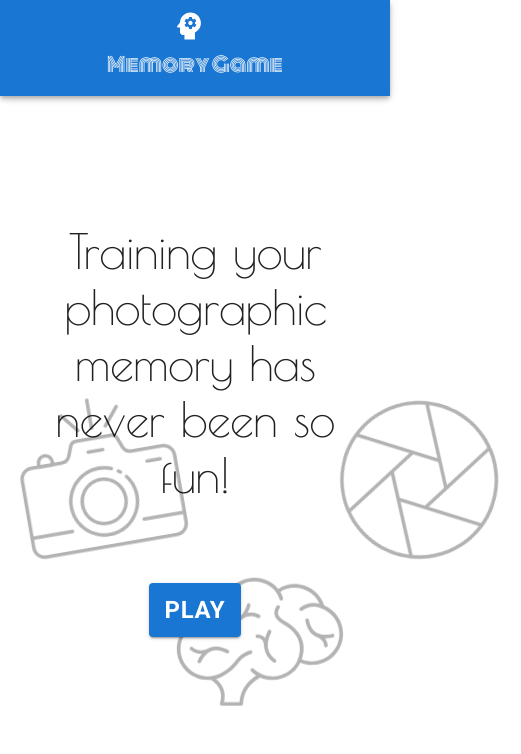
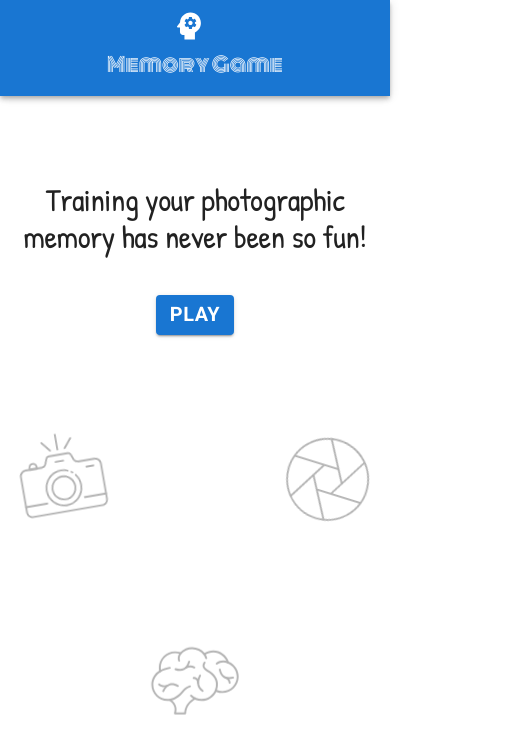
Before and after one commit to JosueDeLosSantos/Memory-Card, a React (Vite) app: page / in a window 390 px wide. Shown: the top 754 px of the page, 521 px wide, since content can reach past the window. Built offline with nearby package versions, Linux system fonts and the light colour scheme; no server answers.

Commit message:
Add responsive styles to the hero component

```diff
--- a/src/App.css
+++ b/src/App.css
@@ -1,8 +1,9 @@
-.img-list-item:hover {
-	box-shadow: 0px 0px 0px 5px rgb(219, 219, 16);
-}
-.img-list-item:active {
-	box-shadow: 0px 0px 0px 5px rgb(219, 134, 16);
+.containerStyles {
+	margin-top: 10vh !important;
+	display: flex !important;
+	flex-direction: column !important;
+	align-items: center !important;
+	min-width: 80% !important;
 }
 
 .toolbar {
@@ -16,6 +17,13 @@
 .gameLogo {
 	display: flex;
 	align-items: center;
+}
+
+.logoTypography {
+	margin-top: 1vh;
+	font-family: Monoton !important;
+	font-size: clamp(1rem, calc(1rem + 1vw), 2rem) !important;
+	height: fit-content;
 }
 
 .insideBox {
@@ -32,11 +40,28 @@
 	border-right: 3px solid gray;
 }
 
-.logoTypography {
-	margin-top: 1vh;
-	font-family: Monoton !important;
-	font-size: calc(1rem + 1vw) !important;
-	height: fit-content;
+.typographyHeroStyles {
+	text-align: center !important;
+	font-size: clamp(1.5rem, calc(1.5rem + 2vw), 3rem) !important;
+	font-family: Patrick_Hand !important;
+	margin-bottom: clamp(2rem, calc(2rem + 2vw), 4rem) !important;
+}
+
+.playBtn {
+	padding-top: 0.2em !important;
+	padding-right: 1em !important;
+	padding-bottom: 0.2em !important;
+	padding-left: 1em !important;
+}
+.playBtnTypo {
+	font-size: clamp(1rem, calc(1rem + 1vw), 2rem) !important;
+}
+
+.img-list-item:hover {
+	box-shadow: 0px 0px 0px 5px rgb(219, 219, 16);
+}
+.img-list-item:active {
+	box-shadow: 0px 0px 0px 5px rgb(219, 134, 16);
 }
 
 @media (max-width: 600px) {
--- a/src/components/Hero.jsx
+++ b/src/components/Hero.jsx
@@ -1,28 +1,13 @@
 import { Button, Container, Typography } from "@mui/material"
-
-const containerStyles = {
-    marginTop: "15vh",
-	display: "flex",
-	flexDirection: "column",
-    alignItems: "center",
-    minWidth: "80%",
-}
-
-const typographyStyles = {
-	textAlign: "center",
-	fontSize: "3rem",
-    fontFamily: "PoiretOne",
-    marginBottom: "5rem",
-}
 
 export default function Hero({handlePlaying}) {
 	return (
-		<Container style={containerStyles} maxWidth="sm">
-			<Typography variant="h1" component="h2" style={typographyStyles}>
+		<Container className="containerStyles" maxWidth="sm">
+			<Typography className="typographyHeroStyles" variant="h1" component="h2" /* style={typographyStyles} */>
 				Training your photographic memory has never been so fun!
 			</Typography>
-			<Button onClick={handlePlaying} variant="contained">
-				<Typography fontSize="1.5rem" variant="button" component="h3">Play</Typography>
+			<Button className="playBtn" onClick={handlePlaying} variant="contained">
+				<Typography className="playBtnTypo" variant="button" component="h3">Play</Typography>
 			</Button>
 		</Container>
 	)
--- a/src/index.css
+++ b/src/index.css
@@ -13,6 +13,16 @@
 	src: url("./assets/fonts/Poiret_One/PoiretOne-Regular.ttf");
 }
 
+@font-face {
+	font-family: Josefin;
+	src: url("./assets/fonts/Josefin_Slab/static/JosefinSlab-Bold.ttf");
+}
+
+@font-face {
+	font-family: Patrick_Hand;
+	src: url("./assets/fonts/Patrick_Hand/PatrickHand-Regular.ttf");
+}
+
 .gameBackground {
 	width: 100%;
 	height: 90vh;
@@ -26,8 +36,8 @@
 }
 
 .gameBackground img {
-	width: 10rem;
-	height: 10rem;
+	width: clamp(4rem, calc(4rem + 5vw), 10rem);
+	height: clamp(4rem, calc(4rem + 5vw), 10rem);
 }
 
 .brain {
```
Also changed, not shown: src/assets/fonts/Patrick_Hand/OFL.txt (added), src/assets/fonts/Patrick_Hand/PatrickHand-Regular.ttf (added).
